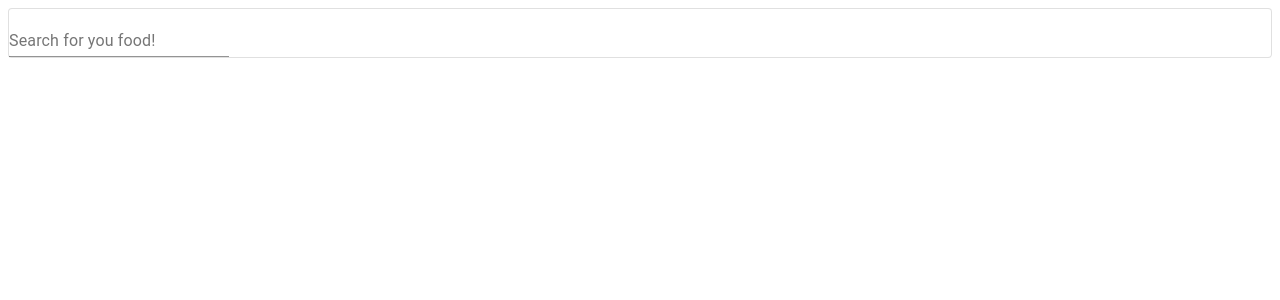
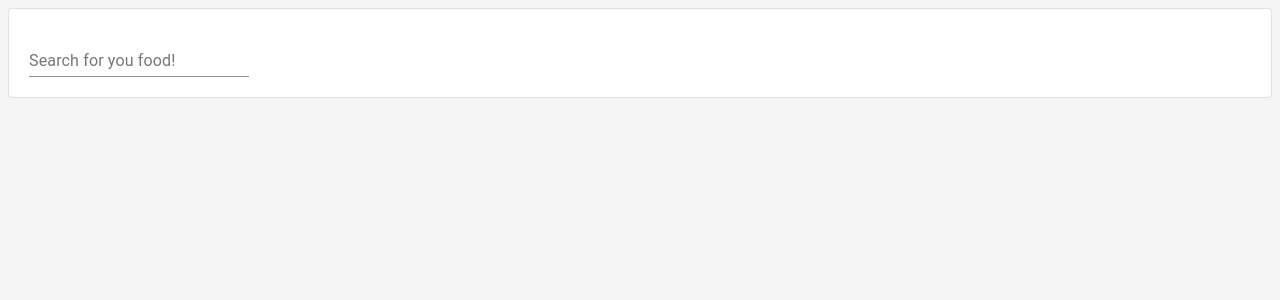
Before and after one commit to szilard-molnar/react-food-app, a React (Create React App) app: page / in a window 1280 px wide. Shown: the top 300 px of the page. Built offline with nearby package versions, Linux system fonts and the light colour scheme.

Commit message:
foodcard added, api started

```diff
--- a/package.json
+++ b/package.json
@@ -7,6 +7,7 @@
     "@testing-library/jest-dom": "^4.2.4",
     "@testing-library/react": "^9.3.2",
     "@testing-library/user-event": "^7.1.2",
+    "axios": "^0.19.2",
     "react": "^16.13.1",
     "react-dom": "^16.13.1",
     "react-scripts": "3.4.1"
--- /dev/null
+++ b/src/App.css
@@ -0,0 +1,3 @@
+body {
+    background-color:whitesmoke;
+}
--- a/src/App.js
+++ b/src/App.js
@@ -1,5 +1,7 @@
 import React from 'react';
 import SearchBar from './components/SearchBar';
+
+import './App.css';
 
 class App extends React.Component {
     render() {
--- /dev/null
+++ b/src/components/FoodCard/index.js
@@ -0,0 +1,2 @@
+import React from 'react';
+import './styles.css';
--- a/src/components/SearchBar/index.js
+++ b/src/components/SearchBar/index.js
@@ -8,7 +8,7 @@ class SearchBar extends React.Component {
 
     render() {
         return(
-            <Paper elevation={8} variant="outlined">
+            <Paper elevation={8} variant="outlined" style={{padding: '20px'}}>
                 <TextField id="searchBarInput" label="Search for you food!"/>
             </Paper>
         )
--- /dev/null
+++ b/src/components/api/foodApi.js
@@ -0,0 +1 @@
+import axios from 'axios';
```
Also changed, not shown: src/components/FoodCard/styles.css (added), 1 other file (tests, documents, lock files or other folders).
